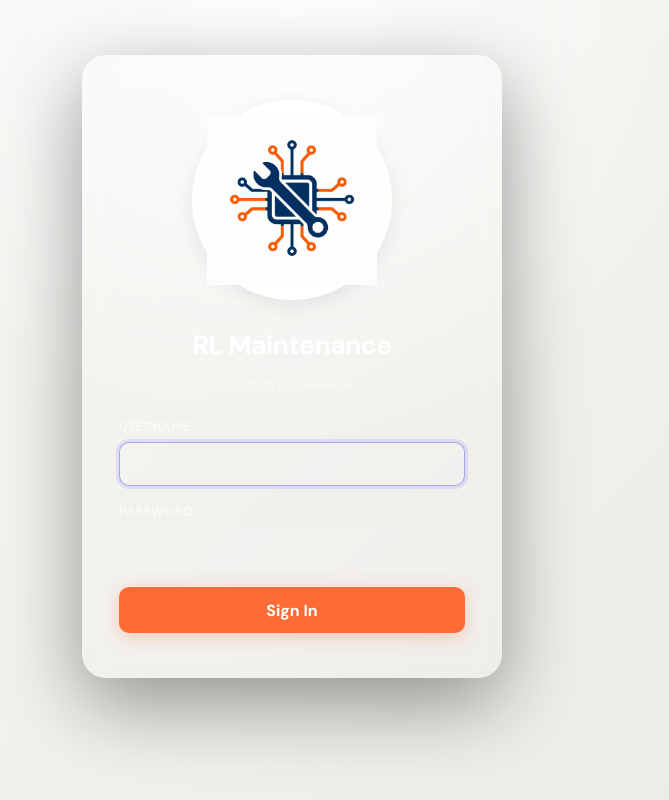
After one commit to Mub7t/Mub7t-collage-mobile-pro, a Flask app: page /login in a window 1280 px wide. The commit adds this page. Shown: the whole page, without its empty margins (348-1017 px from the left). Run offline with Flask 3, Linux system fonts and the light colour scheme.

Commit message:
Improve UI and update logo

```diff
--- a/app.py
+++ b/app.py
@@ -1,5 +1,5 @@
 """
-RL Maintenance Report Generator — app.py  v5
+RL Maintenance Report Generator — app.py  v6
 """
 
 import os
@@ -12,7 +12,12 @@ from flask import (
     Flask, render_template, request, redirect,
     url_for, send_file, flash, jsonify
 )
+from flask_login import (
+    LoginManager, UserMixin, login_required,
+    login_user, logout_user, current_user
+)
 from werkzeug.utils import secure_filename
+from werkzeug.security import generate_password_hash, check_password_hash
 
 from services.ocr_service            import extract_text_from_image
 from services.parser_service         import parse_email_text
@@ -20,6 +25,43 @@ from services.photo_combiner_service import combine_photos
 
 app = Flask(__name__)
 app.secret_key = os.environ.get("SECRET_KEY", "rl-report-secret-key-2026")
+
+# ── User accounts ──────────────────────────────────────────────────────────────
+# To add / change accounts: edit the username (dict key), display_name, role,
+# and the password string inside generate_password_hash().
+# ───────────────────────────────────────────────────────────────────────────────
+USERS = {
+    "admin":  {"display_name": "Administrator", "role": "admin", "password": generate_password_hash("Admin@2026")},
+    "user1":  {"display_name": "Technician 1",  "role": "tech",  "password": generate_password_hash("Tech@2026")},
+    "user2":  {"display_name": "Technician 2",  "role": "tech",  "password": generate_password_hash("Tech@2026")},
+    "user3":  {"display_name": "Technician 3",  "role": "tech",  "password": generate_password_hash("Tech@2026")},
+    "user4":  {"display_name": "Technician 4",  "role": "tech",  "password": generate_password_hash("Tech@2026")},
+    "user5":  {"display_name": "Technician 5",  "role": "tech",  "password": generate_password_hash("Tech@2026")},
+    "user6":  {"display_name": "Technician 6",  "role": "tech",  "password": generate_password_hash("Tech@2026")},
+    "user7":  {"display_name": "Technician 7",  "role": "tech",  "password": generate_password_hash("Tech@2026")},
+    "user8":  {"display_name": "Technician 8",  "role": "tech",  "password": generate_password_hash("Tech@2026")},
+    "user9":  {"display_name": "Technician 9",  "role": "tech",  "password": generate_password_hash("Tech@2026")},
+}
+
+login_manager = LoginManager()
+login_manager.login_view = "login"
+login_manager.login_message = "Please log in to access this page."
+login_manager.init_app(app)
+
+
+class User(UserMixin):
+    def __init__(self, username):
+        self.id           = username
+        self.display_name = USERS[username]["display_name"]
+        self.role         = USERS[username]["role"]
+
+
+@login_manager.user_loader
+def load_user(user_id):
+    if user_id in USERS:
+        return User(user_id)
+    return None
+
 
 UPLOAD_FOLDER  = os.path.join(os.path.dirname(__file__), "uploads")
 IMAGES_FOLDER  = os.path.join(os.path.dirname(__file__), "generated_images")
@@ -58,20 +100,51 @@ def _empty_task() -> dict:
 
 
 # ══════════════════════════════════════════════════════════════════════════════
+# AUTH
+# ══════════════════════════════════════════════════════════════════════════════
+
+@app.route("/login", methods=["GET", "POST"])
+def login():
+    if current_user.is_authenticated:
+        return redirect(url_for("index"))
+    error = None
+    if request.method == "POST":
+        username  = request.form.get("username", "").strip().lower()
+        password  = request.form.get("password", "")
+        user_data = USERS.get(username)
+        if user_data and check_password_hash(user_data["password"], password):
+            login_user(User(username))
+            next_page = request.args.get("next")
+            return redirect(next_page or url_for("index"))
+        error = "Invalid username or password."
+    return render_template("login.html", error=error)
+
+
+@app.route("/logout")
+@login_required
+def logout():
+    logout_user()
+    return redirect(url_for("login"))
+
+
+# ══════════════════════════════════════════════════════════════════════════════
 # SERVICE 1 — PREPARE REPORT
 # ══════════════════════════════════════════════════════════════════════════════
 
 @app.route("/")
+@login_required
 def index():
     return render_template("index.html")
 
 
 @app.route("/upload")
+@login_required
 def upload():
     return render_template("upload.html")
 
 
 @app.route("/extract", methods=["POST"])
+@login_required
 def extract():
     """OCR path: upload image → parse → review."""
     if "image" not in request.files or request.files["image"].filename == "":
@@ -125,6 +198,7 @@ def extract():
 
 
 @app.route("/manual-report")
+@login_required
 def manual_report():
     """Manual path: go straight to review page with one blank row."""
     tasks = [_empty_task()]
@@ -144,6 +218,7 @@ def manual_report():
 
 
 @app.route("/report-preview", methods=["POST"])
+@login_required
 def report_preview():
     supervisor = request.form.get("supervisor", "").strip()
     team       = request.form.get("team", "").strip()
@@ -187,6 +262,7 @@ def report_preview():
 
 
 @app.route("/api/extract", methods=["POST"])
+@login_required
 def api_extract():
     if "image" not in request.files:
         return jsonify({"error": "No image provided"}), 400
@@ -209,6 +285,7 @@ def api_extract():
 # ══════════════════════════════════════════════════════════════════════════════
 
 @app.route("/preventive-table")
+@login_required
 def preventive_table():
     return render_template("preventive_table.html")
 
@@ -218,11 +295,13 @@ def preventive_table():
 # ══════════════════════════════════════════════════════════════════════════════
 
 @app.route("/combine-photos")
+@login_required
 def combine_photos_page():
     return render_template("combine_photos.html")
 
 
 @app.route("/combine-photos/preview", methods=["POST"])
+@login_required
 def combine_photos_preview():
     all_files = request.files.getlist("photos")
     files = [f for f in all_files if f and f.filename and f.filename.strip()]
@@ -290,6 +369,7 @@ def combine_photos_preview():
 
 
 @app.route("/combine-photos/download/<filename>")
+@login_required
 def combine_photos_download(filename: str):
     safe = os.path.basename(filename)
     path = os.path.join(app.config["IMAGES_FOLDER"], safe)
@@ -300,6 +380,7 @@ def combine_photos_download(filename: str):
 
 
 @app.route("/combine-photos/preview-image/<filename>")
+@login_required
 def combine_photos_preview_image(filename: str):
     safe = os.path.basename(filename)
     path = os.path.join(app.config["IMAGES_FOLDER"], safe)
@@ -314,8 +395,5 @@ def too_large(_):
     return redirect(url_for("upload"))
 
 
-import os
-
 if __name__ == "__main__":
-    port = int(os.environ.get("PORT", 10000))
-    app.run(host="0.0.0.0", port=port)
+    app.run(debug=True, port=5000)
--- a/requirements.txt
+++ b/requirements.txt
@@ -1,4 +1,5 @@
 flask>=3.0.0
+flask-login>=0.6.0
 werkzeug>=3.0.0
 python-docx>=1.1.0
 pytesseract>=0.3.10
--- a/static/css/style.css
+++ b/static/css/style.css
@@ -1101,3 +1101,11 @@ body {
     flex-shrink: 0 !important;
   }
 }
+
+/* ════════════════════════════════════════════════════════════
+   DESKTOP — widen layout on large screens
+   ════════════════════════════════════════════════════════════ */
+@media (min-width: 1024px) {
+  .page-content { max-width: 1280px !important; }
+  .home-card    { max-width: 680px  !important; }
+}
--- /dev/null
+++ b/templates/templates/login.html
@@ -0,0 +1,99 @@
+<!DOCTYPE html>
+<html lang="en">
+<head>
+  <meta charset="UTF-8" />
+  <meta name="viewport" content="width=device-width, initial-scale=1.0" />
+  <title>Login — RL Maintenance</title>
+  <link rel="stylesheet" href="{{ url_for('static', filename='css/style.css') }}" />
+  <style>
+    .login-card {
+      background: rgba(255,255,255,.04);
+      border: 1px solid rgba(255,255,255,.1);
+      border-radius: 24px;
+      padding: 2.75rem 2.25rem;
+      max-width: 420px;
+      width: 100%;
+      backdrop-filter: blur(12px);
+      box-shadow: 0 25px 80px rgba(0,0,0,.4);
+      display: flex; flex-direction: column; gap: 1.4rem;
+      animation: fadeInUp .5s cubic-bezier(.2,.8,.4,1) both;
+    }
+    .login-header { display: flex; flex-direction: column; align-items: center; gap: .5rem; }
+    .login-title  { font-size: 1.65rem; font-weight: 700; color: #fff; text-align: center; letter-spacing: -.02em; }
+    .login-sub    { font-size: .875rem; color: rgba(255,255,255,.45); text-align: center; }
+    .login-error {
+      background: rgba(239,68,68,.12); border: 1px solid rgba(239,68,68,.3);
+      border-radius: 10px; padding: .65rem 1rem;
+      color: #fca5a5; font-size: .875rem; text-align: center; line-height: 1.4;
+    }
+    .login-form  { display: flex; flex-direction: column; gap: 1rem; }
+    .login-field { display: flex; flex-direction: column; gap: .35rem; }
+    .login-field label {
+      font-size: .8rem; font-weight: 600;
+      color: rgba(255,255,255,.6); letter-spacing: .03em; text-transform: uppercase;
+    }
+    .login-field input {
+      padding: .7rem .95rem; border-radius: 10px;
+      border: 1px solid rgba(255,255,255,.14);
+      background: rgba(255,255,255,.07); color: #fff;
+      font-size: .975rem; font-family: inherit;
+      transition: border-color .2s, box-shadow .2s;
+    }
+    .login-field input:focus {
+      outline: none; border-color: rgba(99,102,241,.55);
+      box-shadow: 0 0 0 3px rgba(99,102,241,.14);
+    }
+    .login-field input::placeholder { color: rgba(255,255,255,.22); }
+    .login-btn {
+      width: 100%; padding: .78rem; border-radius: 10px;
+      background: #FF6B35; color: #fff; border: none;
+      font-size: 1rem; font-weight: 700; font-family: inherit;
+      cursor: pointer; transition: background .2s, transform .15s, box-shadow .2s;
+      box-shadow: 0 4px 16px rgba(255,107,53,.3);
+    }
+    .login-btn:hover  { background: #e85a22; transform: translateY(-1px); box-shadow: 0 6px 20px rgba(255,107,53,.4); }
+    .login-btn:active { transform: none; box-shadow: none; }
+  </style>
+</head>
+<body class="page-home">
+
+  <main class="home-center">
+    <div class="login-card">
+
+      <div class="login-header">
+        <div class="home-logo">
+          <img src="{{ url_for('static', filename='images/logo.png') }}" alt="RL Maintenance Logo">
+        </div>
+        <h1 class="login-title">RL Maintenance</h1>
+        <p class="login-sub">Sign in to continue</p>
+      </div>
+
+      {% if error %}
+      <div class="login-error">{{ error }}</div>
+      {% endif %}
+
+      <form method="post" action="{{ url_for('login') }}" class="login-form">
+        <div class="login-field">
+          <label for="username">Username</label>
+          <input type="text" id="username" name="username"
+                 placeholder="Enter your username"
+                 autocomplete="username" required autofocus />
+        </div>
+        <div class="login-field">
+          <label for="password">Password</label>
+          <input type="password" id="password" name="password"
+                 placeholder="Enter your password"
+                 autocomplete="current-password" required />
+        </div>
+        <button type="submit" class="login-btn">Sign In</button>
+      </form>
+
+    </div>
+  </main>
+
+  <footer class="site-footer" style="color:rgba(255,255,255,.2);">
+    RL Maintenance Team &mdash; Field Operations
+  </footer>
+
+</body>
+</html>
```
Also changed, not shown: templates/index.html (+11 -4 lines), templates/preventive_table.html (+61 -24 lines), templates/report_preview.html (+29 -29 lines).
